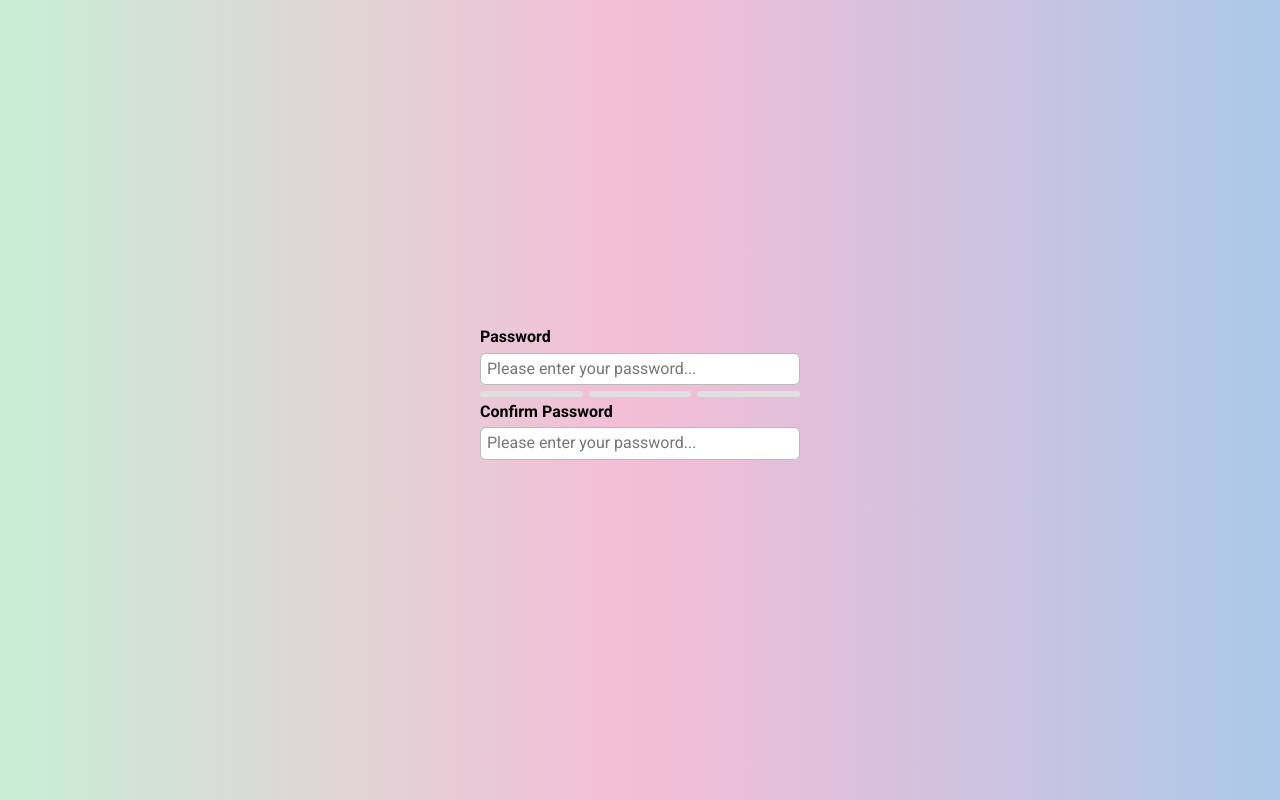
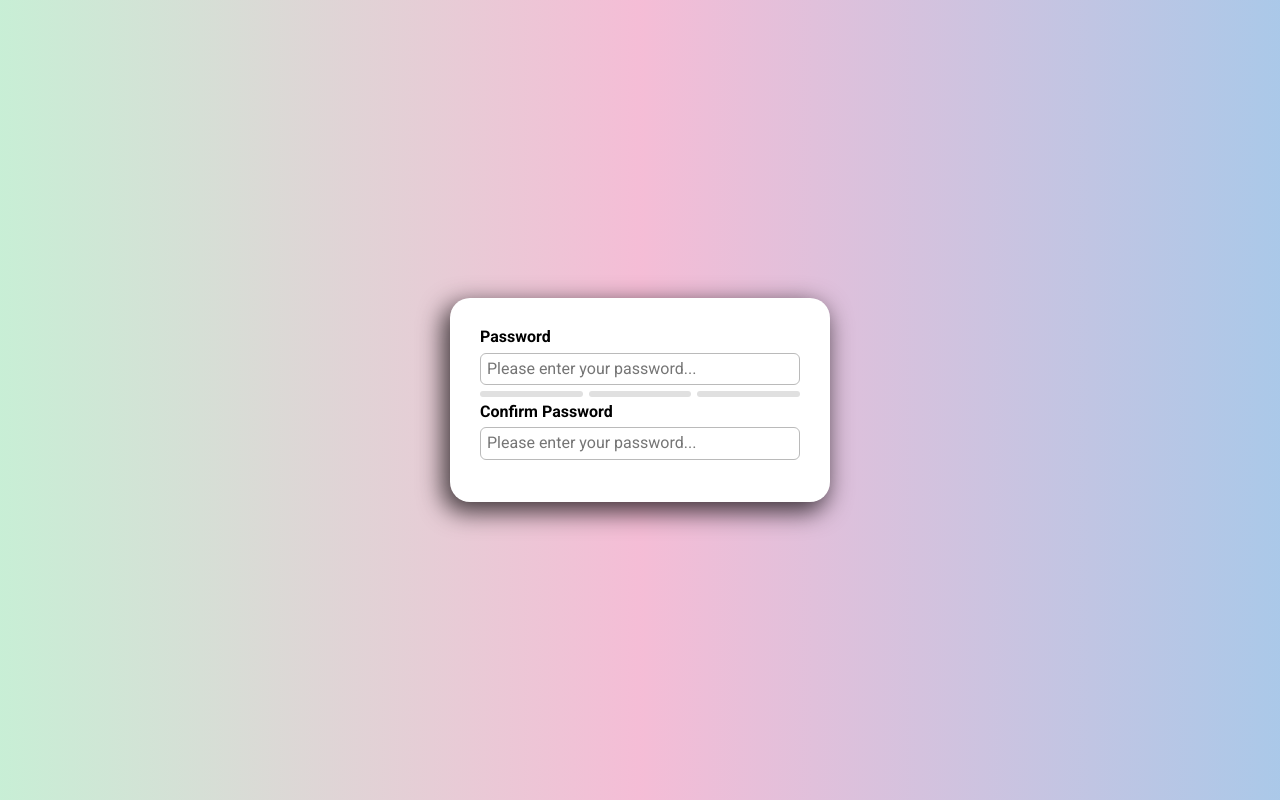
Before and after one commit to DanilStan/strong-password, an Angular app in the folder strong-password/: page / in a window 1280 px wide. Built offline with nearby package versions, Linux system fonts and the light colour scheme.

Commit message:
Update style

```diff
--- a/strong-password/src/app/app.component.html
+++ b/strong-password/src/app/app.component.html
@@ -1,6 +1,7 @@
 <div class="container">
   <form class="form" [formGroup]="formGroupPassword">
     <app-password-input
+      class="app-password"
       [confirmPassword]="true"
       formControlName="password"
       (confirmSuccess)="confirmSuccess($event)"
--- a/strong-password/src/app/app.component.scss
+++ b/strong-password/src/app/app.component.scss
@@ -7,3 +7,16 @@
   height: 100vh;
   gap: 16px;
 }
+
+.app-password {
+  padding: 30px;
+  border-radius: 20px;
+  background-color: #fff;
+  box-shadow: -5px 8px 24px 2px rgba(0, 0, 0, 0.72);
+
+  transition: all 0.2s linear;
+
+  &:hover {
+    box-shadow: -1px 3px 13px 2px rgba(0, 0, 0, 0.72);
+  }
+}
--- a/strong-password/src/app/password-input/password-input.component.scss
+++ b/strong-password/src/app/password-input/password-input.component.scss
@@ -5,6 +5,10 @@
   outline: none;
 
   transition: all 0.2s linear;
+
+  &:hover {
+    border: 1px solid black;
+  }
 
   &:focus {
     scale: 1.02;
```
